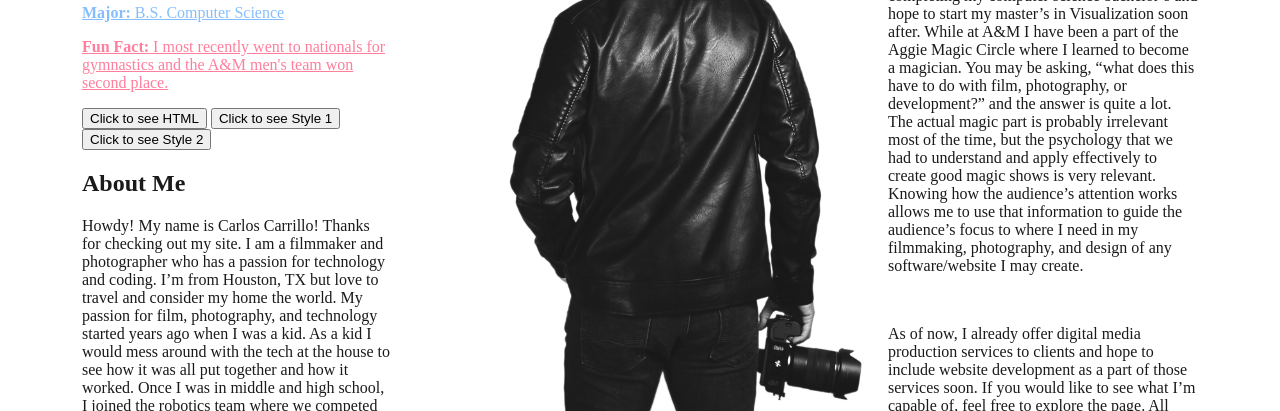
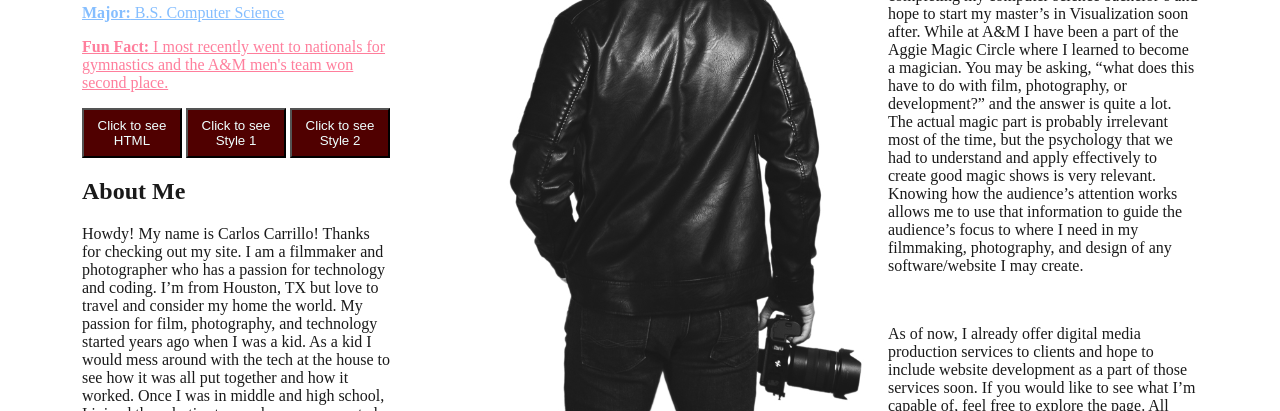
Before and after one commit to cjst3ch/csce-315-lab, a plain HTML site: page index2.html in a window 1280 px wide. Shown: the part 389-800 px from the top of the page. Drawn offline with Linux system fonts and the light colour scheme.

Commit message:
Made buttons transparent on hover

```diff
--- a/style2.css
+++ b/style2.css
@@ -7,7 +7,7 @@ body {
 }
 
 main {
-    background-color: #1A1A1A;
+    background-color: #500000;
     width: auto;
     display: inline-block;
 }
@@ -19,6 +19,17 @@ h1 {
     text-transform: uppercase;
     font-family: 'Bebas Neue';
     letter-spacing: .2em;
+}
+
+.buttons {
+    color: azure;
+    background-color: #500000;
+    width: 100px;
+    height: 50px;
+}
+
+.buttons:hover {
+    background-color: #50000050;
 }
 
 header h2 {
```
